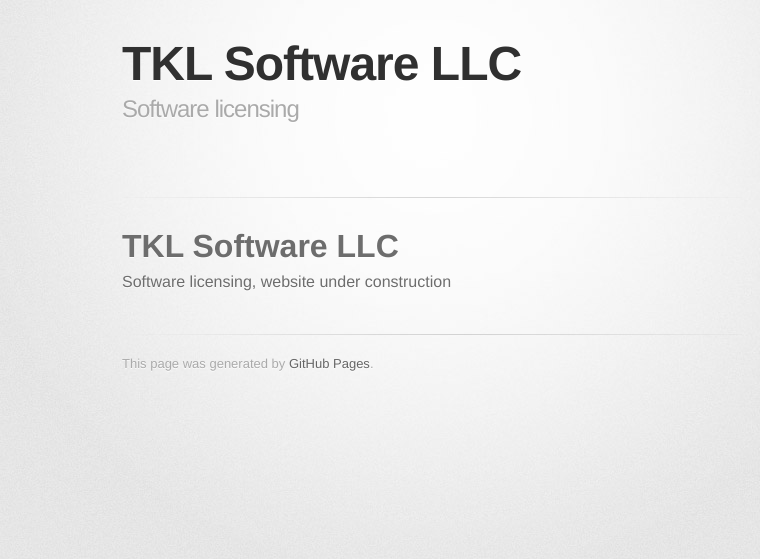
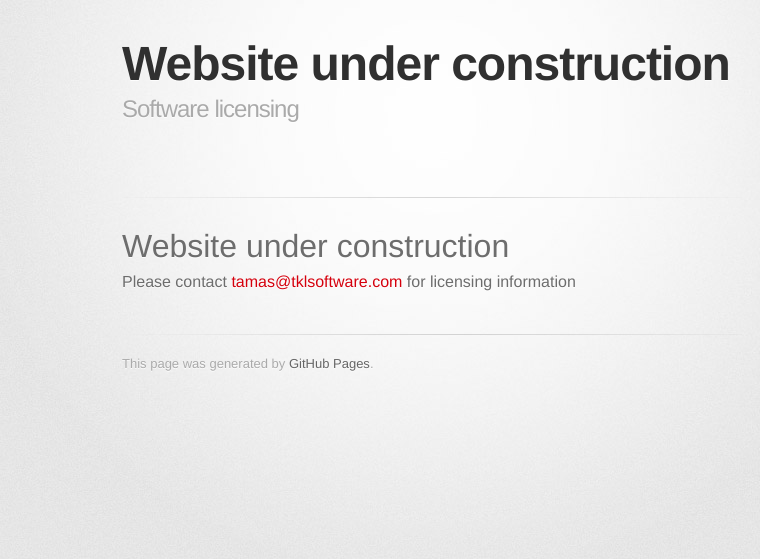
Before and after one commit to tklsoftware/tklsoftware.github.io, a Jekyll site: the page built from index.md, in a window 1280 px wide. Shown: the top 559 px of the page, without its empty margins (208-968 px from the left). Built offline with Jekyll 4.4.1, drawn with Linux system fonts in a browser that asks for light colours; some web fonts are replaced; our own code applies the rules of GitHub Pages for plain Markdown files.

Commit message:
Update index.md

```diff
--- a/index.md
+++ b/index.md
@@ -2,6 +2,6 @@
 layout: default
 ---
 
-# **TKL Software LLC**
+# Website under construction
 
-Software licensing, website under construction
+Please contact <a href="mailto:tamas@tklsoftware.com">tamas@tklsoftware.com</a> for licensing information
```
